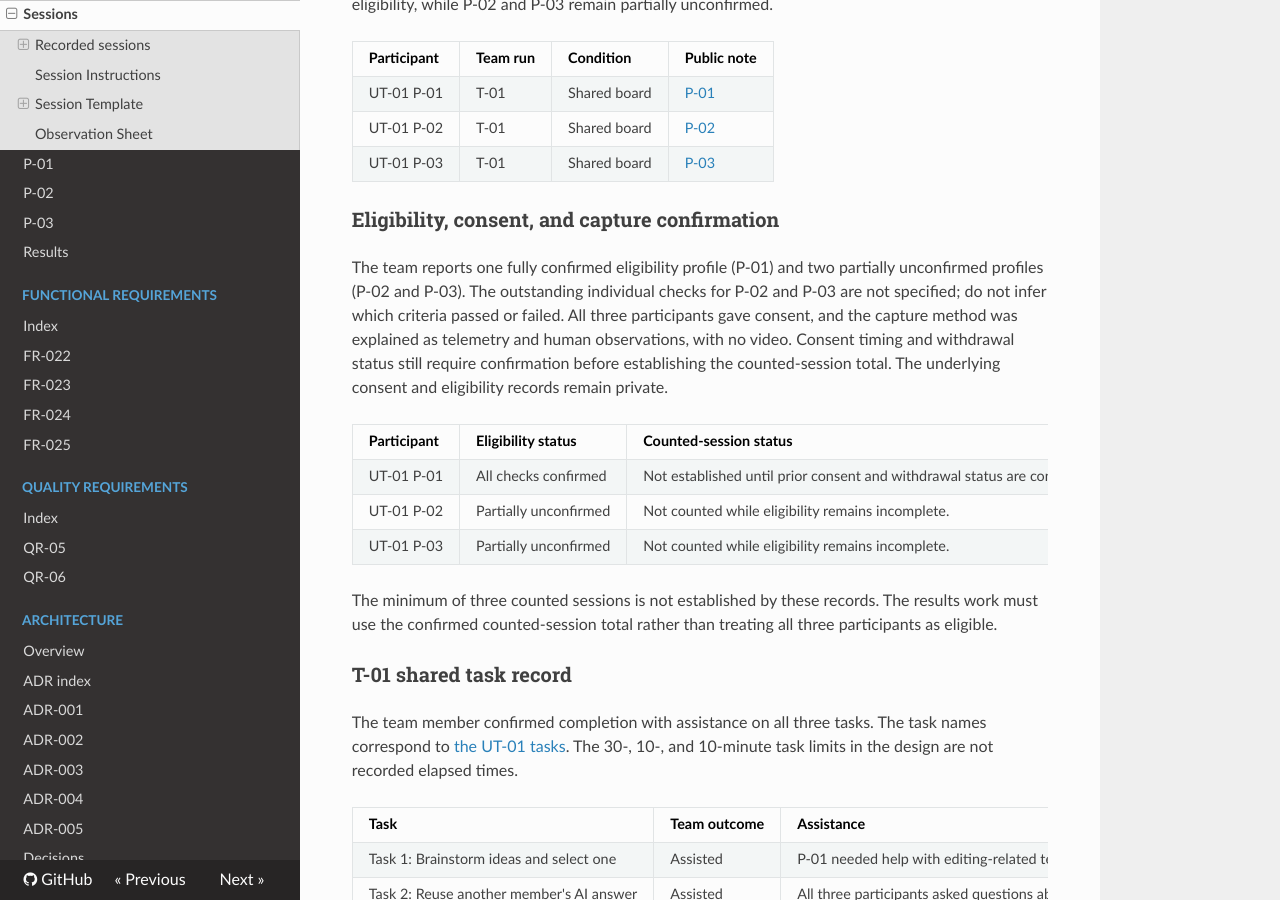
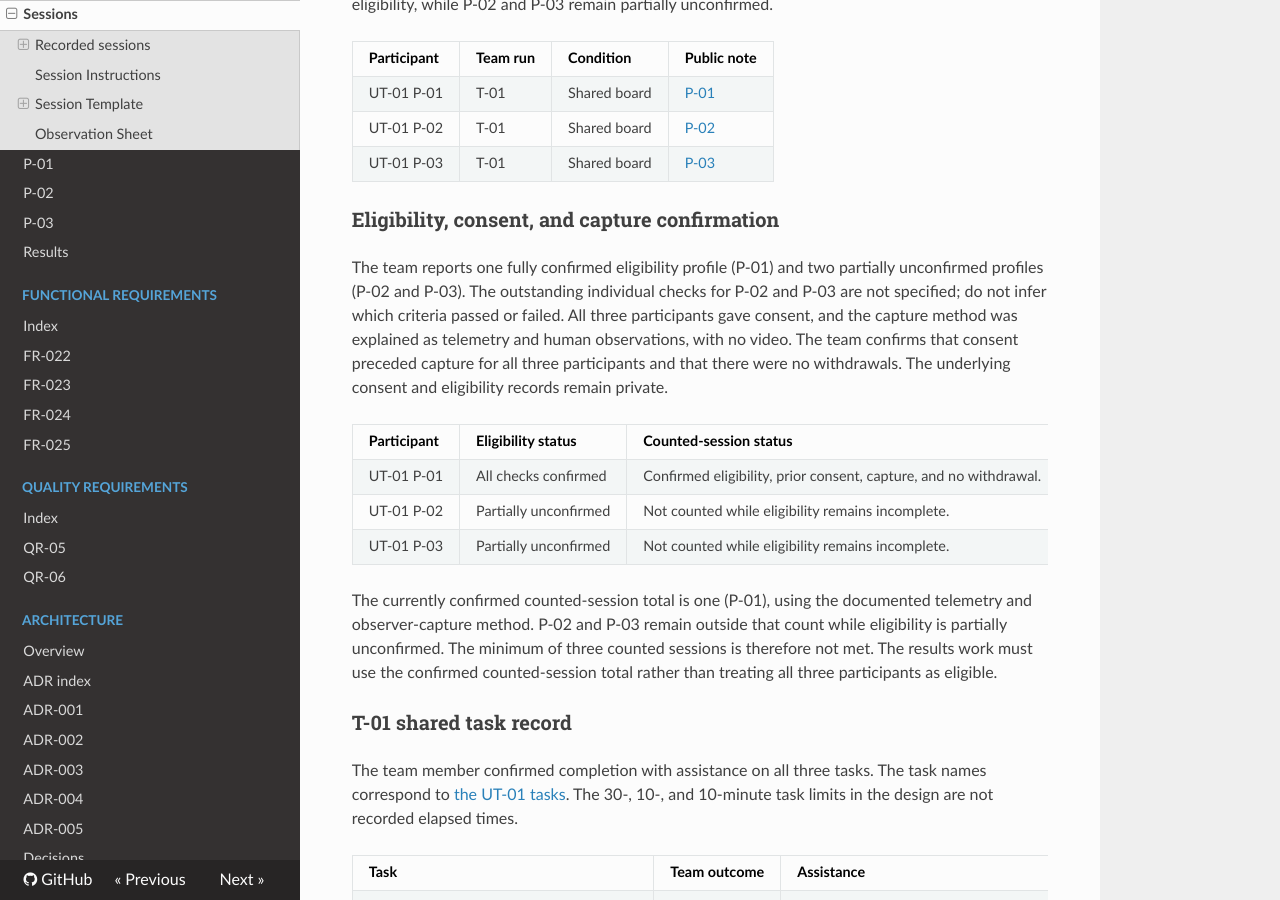
Before and after one commit to WellMadeTeam/workspace-ai-03, an MkDocs documentation site: the page built from docs/usability-tests/ut-01/sessions/README.md, in a window 1280 px wide and 900 px high, scrolled down 320 px. Built offline with MkDocs 1.6.1, drawn with Linux system fonts in a browser that asks for light colours; nearby versions of some CDN libraries.

Commit message:
docs: confirm prior consent and participant count

```diff
--- a/docs/usability-tests/ut-01/sessions/README.md
+++ b/docs/usability-tests/ut-01/sessions/README.md
@@ -18,16 +18,18 @@ The three records do not establish three counted sessions: only P-01 has fully c
 The team reports one fully confirmed eligibility profile (P-01) and two partially unconfirmed profiles (P-02 and P-03).
 The outstanding individual checks for P-02 and P-03 are not specified; do not infer which criteria passed or failed.
 All three participants gave consent, and the capture method was explained as telemetry and human observations, with no video.
-Consent timing and withdrawal status still require confirmation before establishing the counted-session total.
+The team confirms that consent preceded capture for all three participants and that there were no withdrawals.
 The underlying consent and eligibility records remain private.
 
 | Participant | Eligibility status | Counted-session status |
 | --- | --- | --- |
-| UT-01 P-01 | All checks confirmed | Not established until prior consent and withdrawal status are confirmed. |
+| UT-01 P-01 | All checks confirmed | Confirmed eligibility, prior consent, capture, and no withdrawal. |
 | UT-01 P-02 | Partially unconfirmed | Not counted while eligibility remains incomplete. |
 | UT-01 P-03 | Partially unconfirmed | Not counted while eligibility remains incomplete. |
 
-The minimum of three counted sessions is not established by these records.
+The currently confirmed counted-session total is one (P-01), using the documented telemetry and observer-capture method.
+P-02 and P-03 remain outside that count while eligibility is partially unconfirmed.
+The minimum of three counted sessions is therefore not met.
 The results work must use the confirmed counted-session total rather than treating all three participants as eligible.
 
 ### T-01 shared task record
```
Also changed, not shown: docs/usability-tests/ut-01/README.md (+3 -1 lines), docs/usability-tests/ut-01/sessions/P-01.md (+2 -1 lines), docs/usability-tests/ut-01/sessions/P-02.md (+1 -1 lines), docs/usability-tests/ut-01/sessions/P-03.md (+1 -1 lines).
